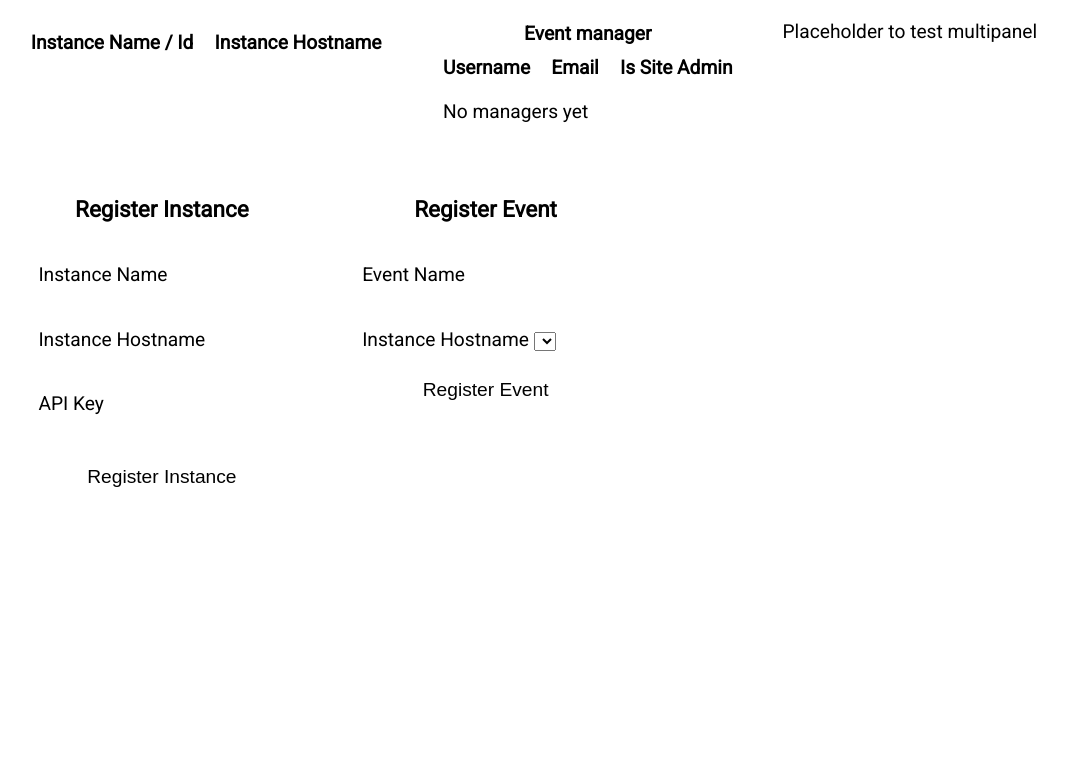
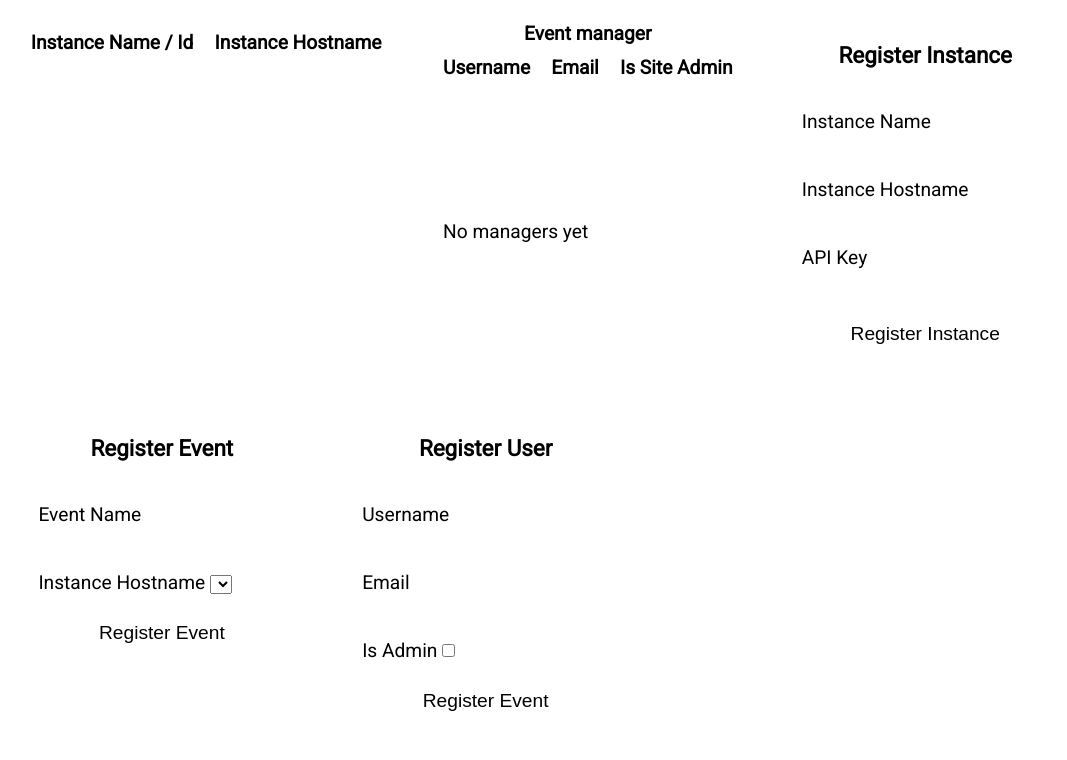
Before and after one commit to readytogoout/eventpanel, a Flask app: page /admin/ in a window 1280 px wide. Shown: the part 43-803 px from the top of the page, without its empty margins (0-1067 px from the left). Before the commit the page ends 530 px from the top, so only its background shows below. Run offline with Flask 2, Linux system fonts and the light colour scheme; the visitor is signed in with stand-in values (Sample User, id 1); data that the repository does not hold is empty; parts of the project's set-up code (start-up, migrations or seed data) failed here and were passed over; some libraries are stand-ins or nearby versions.

Commit message:
removed placeholder to test multipanel added create_user moved pw hash stuff to util.py (and broke it) updated primarykeys of the db

```diff
--- a/admin.py
+++ b/admin.py
@@ -1,13 +1,15 @@
 from collections import defaultdict
 
+import peewee
 from flask import Blueprint, abort, request, flash, redirect, url_for
 from peewee import JOIN
 
-from util import auth_required, templated
+from util import auth_required, templated, pw_gen, register_user
+
 
 
 def get_blueprint() -> Blueprint:
-    from database import Instance, EventManagerRelation, Event,EventManager
+    from database import Instance, EventManagerRelation, Event, EventManager
     blueprint = Blueprint('admin', __name__, url_prefix='/admin')
 
     @blueprint.route('/')
@@ -29,12 +31,27 @@ def get_blueprint() -> Blueprint:
 
     @blueprint.route('/event-manager/', methods=['POST'])
     @auth_required(requires_site_admin=True)
-    def register_event_manager():
+    def create_user():
         username = request.form.get('username')
-        password = "random"
         email = request.form.get('email')
+        is_site_admin = request.form.get('is-admin')
+        password = "passwort"  # TODO pw_gen()
 
-        return "todo"
+        if not (username and email and is_site_admin):
+            flash('Please check you\'re input')
+            return redirect(url_for('admin.index'))
+
+
+        try:
+            EventManager.create(username=username, password=password, site_admin=is_site_admin, email=email)
+            register_user(username, email, password)
+            flash('Success')
+
+        except peewee.IntegrityError:
+            flash('Username is already taken!')
+
+        return redirect(url_for('admin.index'))
+
 
     @blueprint.route('/instance/', methods=['POST'])
     @auth_required(requires_site_admin=True)
--- a/app.py
+++ b/app.py
@@ -10,7 +10,7 @@ from flask_peewee.db import Database
 
 from admin import get_blueprint as get_admin_blueprint
 from event import get_blueprint as get_event_blueprint
-from util import auth_required, templated
+from util import auth_required, templated, register_user, pre_encode_password
 
 app = Flask(__name__)
 app.config.from_json('data/config.json')
@@ -47,19 +47,6 @@ def goodbye(u: int):
     print(u)
     flash(f'{u + 3}', category='error')
     return render_template('number.html', number=u)
-
-
-def pre_encode_password(password: str):
-    """
-    Still needs encoding using :meth:`bcrypt.hashpw`
-    """
-    return base64.b64encode(hashlib.sha256(password.encode(encoding='utf-8')).digest())
-
-
-def register_user(username: str, email: str, plain_password: str, site_admin: bool = False):
-    return models.EventManager.create(username=username, email=email,
-                                      password=bcrypt.hashpw(pre_encode_password(plain_password), bcrypt.gensalt()),
-                                      site_admin=site_admin)
 
 
 @app.route('/login', methods=['POST'])
--- a/database.py
+++ b/database.py
@@ -37,6 +37,9 @@ class EventManager(db.Model):
 
 
 class EventManagerRelation(db.Model):
+    class Meta:
+        primary_key = CompositeKey('manager', 'event')
+
     manager = ForeignKeyField(EventManager)
     event = ForeignKeyField(Event)
 
--- a/static/css/login.css
+++ b/static/css/login.css
@@ -25,6 +25,7 @@ input[type=text], input[type=password] {
     font-size: inherit;
     background: inherit;
     color: var(--rdy-white);
+    margin-top: 0.2em;
 }
 
 input[type=submit], input[type=reset], button {
--- a/templates/admin.html
+++ b/templates/admin.html
@@ -51,9 +51,6 @@
 
             </tbody>
         </table>
-        <div>
-            Placeholder to test multipanel
-        </div>
         <div class="instance-form bordered">
             <h3 class="text-center">Register Instance</h3>
             <form method="post" action="{{ url_for('admin.register_instance') }}">
@@ -113,5 +110,33 @@
                 </fieldset>
             </form>
         </div>
+        <div class="instance-form bordered">
+            <h3 class="text-center">Register User</h3>
+            <form method="post" action="{{ url_for('admin.create_user') }}">
+                <fieldset>
+                    <p>
+                        <label>
+                            Username
+                            <input type="text" name="username">
+                        </label>
+                    </p>
+                    <p>
+                        <label>
+                            Email
+                            <input type="text" name="email">
+                        </label>
+                    </p>
+                    <p>
+                        <label>
+                            Is Admin
+                            <input type="checkbox", name="is-admin">
+                        </label>
+                    </p>
+                    <p>
+                        <input type="submit" name="submit" value="Register Event">
+                    </p>
+                </fieldset>
+            </form>
+        </div>
     </div>
 {% endblock %}
--- a/util.py
+++ b/util.py
@@ -1,4 +1,10 @@
+import base64
 import functools
+import hashlib
+import random
+import string
+
+import bcrypt
 
 from flask import session, url_for, redirect, flash, request, render_template
 
@@ -49,3 +55,18 @@ def templated(template):
         return decorated_function
 
     return wrapper
+
+def pw_gen(pw_len=8, chars=string.ascii_letters + string.digits + string.punctuation):
+    return ''.join(random.choice(chars) for _ in range(pw_len))
+
+def pre_encode_password(password: str):
+    """
+    Still needs encoding using :meth:`bcrypt.hashpw`
+    """
+    return base64.b64encode(hashlib.sha256(password.encode(encoding='utf-8')).digest())
+
+def register_user(username: str, email: str, plain_password: str, site_admin: bool = False):
+    import database as models
+    return models.EventManager.create(username=username, email=email,
+                                      password=bcrypt.hashpw(pre_encode_password(plain_password), bcrypt.gensalt()),
+                                      site_admin=site_admin)
```
Also changed, not shown: event.py (+27 -2 lines), templates/event/admin.html (+20 -1 lines).
